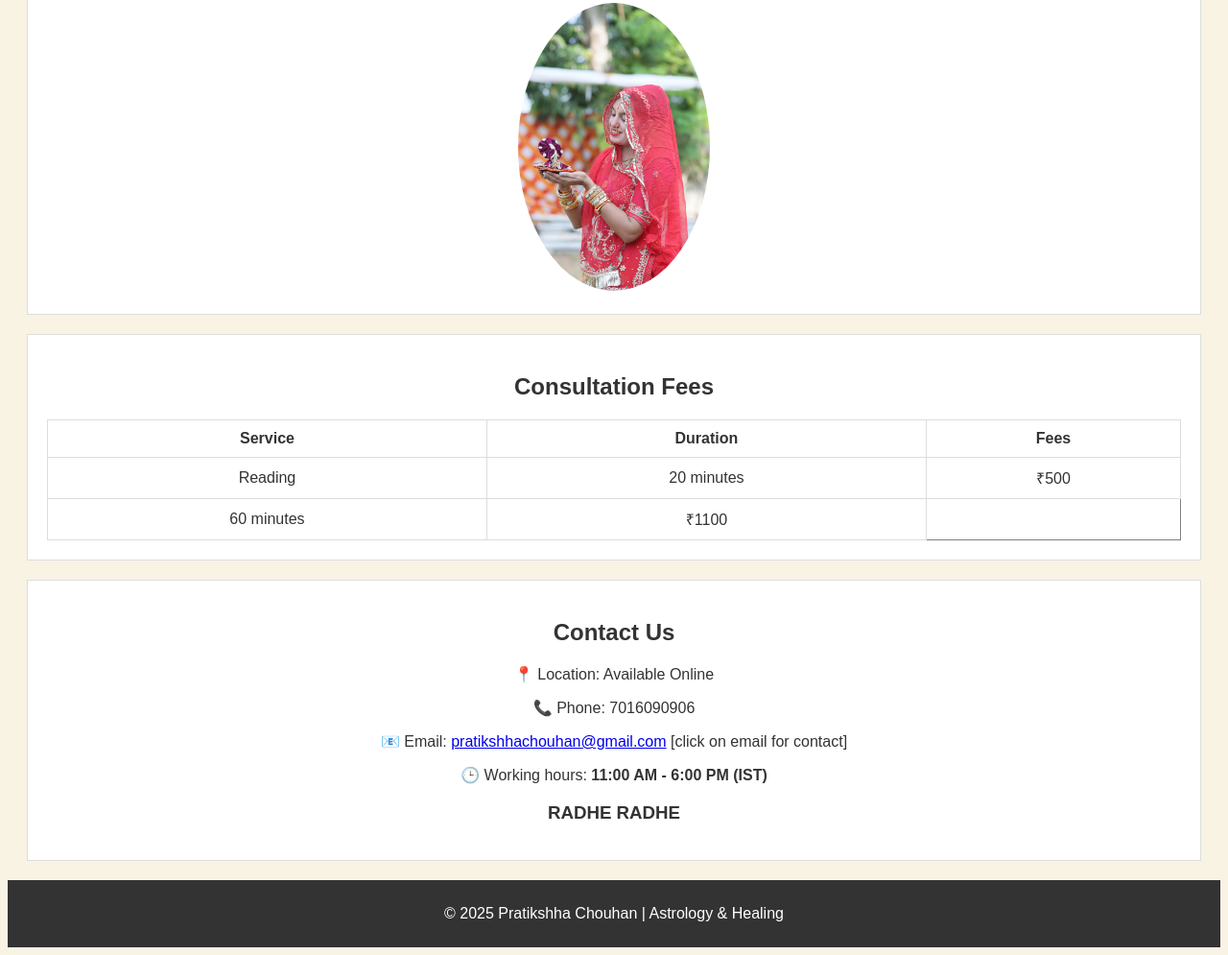
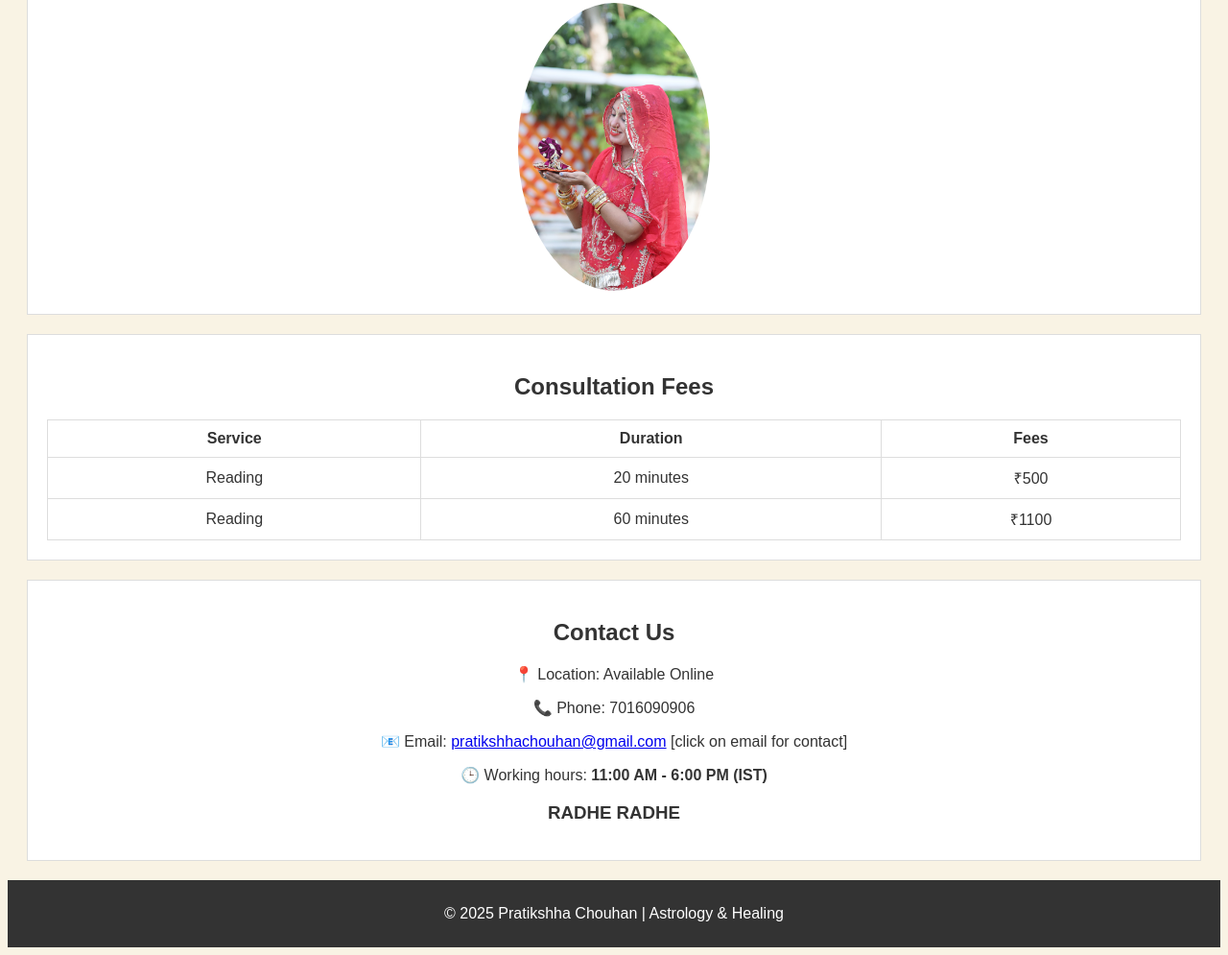
Before and after one commit to Pratikshha-Tarot/Pratikshha-Tarot, a plain HTML site: page index.html in a window 1280 px wide. Shown: the part 1499-2494 px from the top of the page at 96% size. Drawn offline with Linux system fonts and the light colour scheme.

Commit message:
Update index.html

```diff
--- a/index.html
+++ b/index.html
@@ -55,6 +55,7 @@
                 <td>₹500</td>
             </tr>
             <tr>
+                <td>Reading</td>
                 <td>60 minutes</td>
                 <td>₹1100</td>
             </tr>
```
